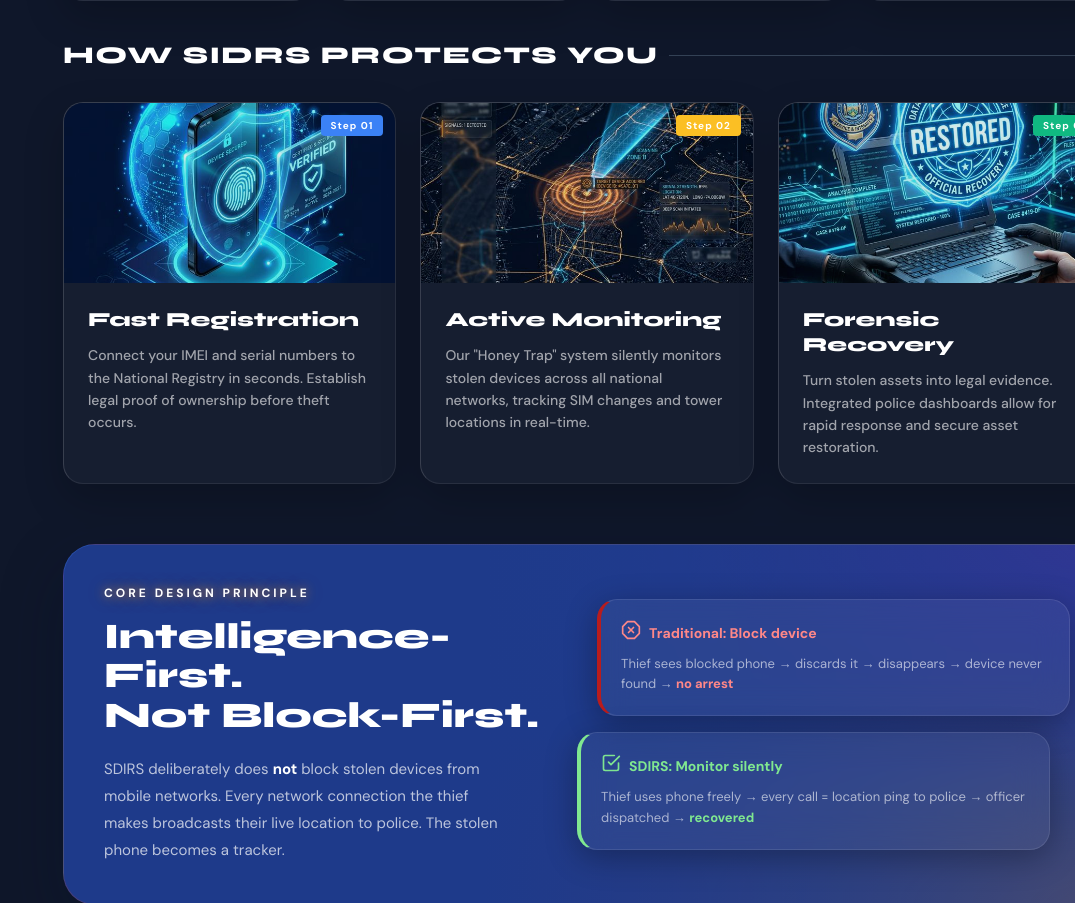
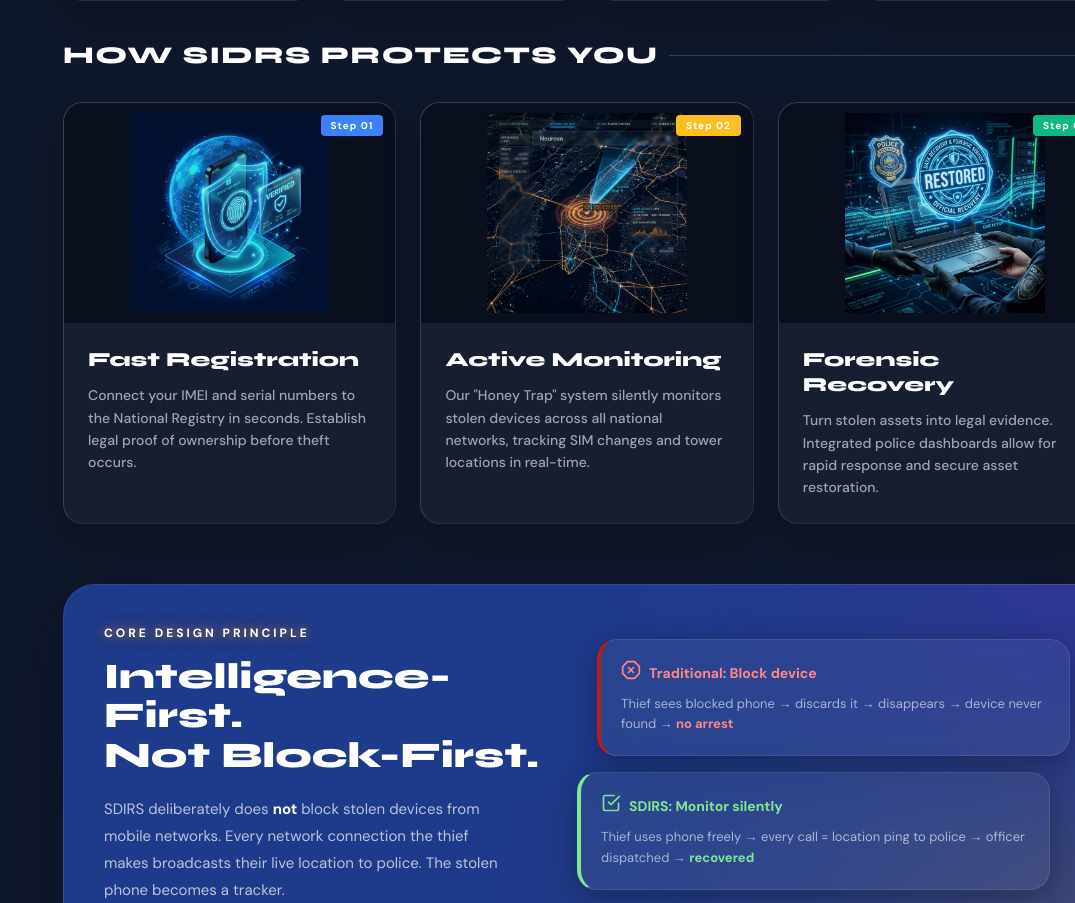
Before and after one commit to davienyirongo97-code/SIDRS, a React (Create React App) app: page / in a window 1280 px wide. Shown: the part 1086-1989 px from the top of the page, without its empty margins (205-1280 px from the left). Built offline with nearby package versions, Linux system fonts and the light colour scheme; no server answers.

Commit message:
fix: optimize strategy visuals aspect ratio for full visibility

```diff
--- a/src/components/pages/HomePage.js
+++ b/src/components/pages/HomePage.js
@@ -474,10 +474,14 @@ export default function HomePage() {
           >
             <div
               style={{
-                height: 180,
+                height: 220,
                 overflow: 'hidden',
                 position: 'relative',
-                background: 'rgba(255,255,255,0.02)',
+                background: '#0a0f1e', // Dark matching background
+                display: 'flex',
+                alignItems: 'center',
+                justifyContent: 'center',
+                padding: '10px',
               }}
             >
               <img
@@ -486,7 +490,7 @@ export default function HomePage() {
                 style={{
                   width: '100%',
                   height: '100%',
-                  objectFit: 'cover',
+                  objectFit: 'contain', // Change to contain for full visibility
                   opacity: 0.9,
                 }}
               />
```
